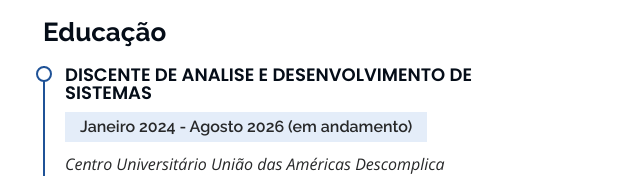
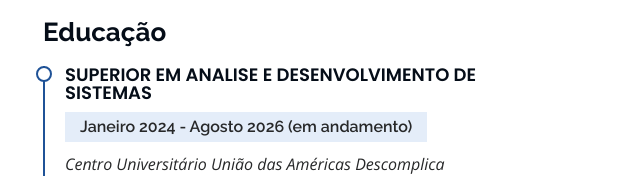
Before and after one commit to thaleshenriquepaloski/portifolio, a plain HTML site: page index.html in a window 1280 px wide. Shown: the part 2623-2799 px from the top of the page, 287-927 px from the left. Drawn offline with nearby package versions, Linux system fonts and the light colour scheme.

Commit message:
Alterando a linha 242 de discente para Susperior

```diff
--- a/index.html
+++ b/index.html
@@ -239,7 +239,7 @@
 
             <h3 class="resume-title">Educação</h3>
             <div class="resume-item">
-              <h4>Discente de Analise e Desenvolvimento de Sistemas</h4>
+              <h4>Superior em Analise e Desenvolvimento de Sistemas</h4>
               <h5>Janeiro 2024 -  Agosto 2026 (em andamento)</h5>
               <p><em>Centro Universitário União das Américas Descomplica</em></p>
               <p>
```
